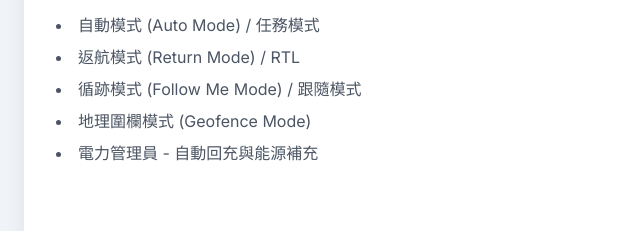
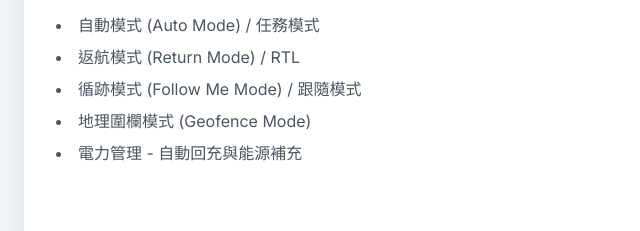
Before and after one commit to VibeRacer/web, a plain HTML site: page index.html in a window 1280 px wide. Shown: the part 2269-2500 px from the top of the page, 0-640 px from the left. Drawn offline with nearby package versions, Linux system fonts and the light colour scheme.

Commit message:
<li>電力管理員 - 自動回充與能源補充</li>

```diff
--- a/index.html
+++ b/index.html
@@ -117,7 +117,7 @@
                         <li>返航模式 (Return Mode) / RTL</li>
                         <li>循跡模式 (Follow Me Mode) / 跟隨模式</li>
                         <li>地理圍欄模式 (Geofence Mode)</li>
-                        <li>電力管理員 - 自動回充與能源補充</li>
+                        <li>電力管理 - 自動回充與能源補充</li>
                     </ul>
                 </div>
             </div>
```
